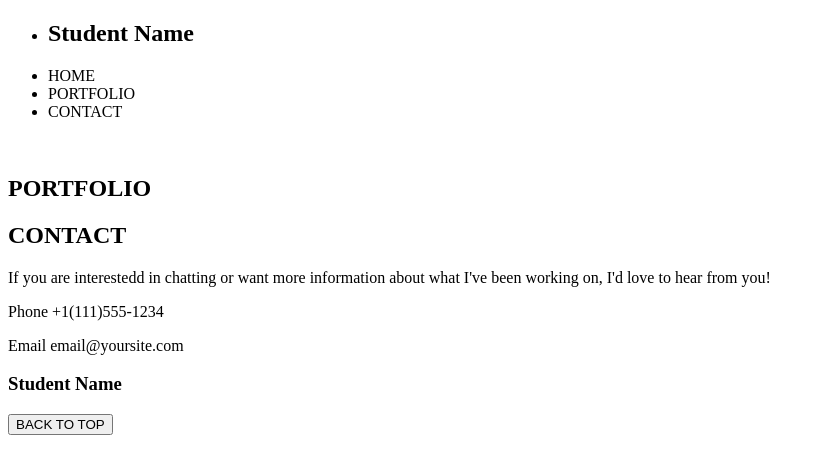
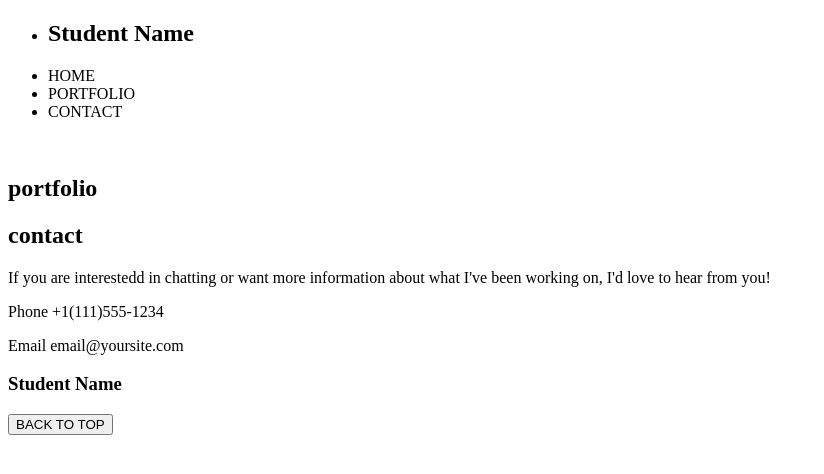
Before and after one commit to canpu/treehouse-frontend-project02, a plain HTML site: page index.html in a window 1280 px wide. Shown: the whole page, without its empty margins (0-824 px from the left). Drawn offline with Linux system fonts and the light colour scheme.

Commit message:
Added some HTML

```diff
--- a/index.html
+++ b/index.html
@@ -23,13 +23,18 @@
     </header>
     <main>
       <section>
-        <h2>PORTFOLIO</h2>
-        <div role="portfolio-wrapper">
-
+        <header>
+          <h2>portfolio</h2>
+        </header>
+        <div class="wrapper" role="portfolio-wrapper">
+          <div class="card">
+          </div>
         </div>
       </section>
       <section>
-        <h2>CONTACT</h2>
+        <header>
+          <h2>contact</h2>
+        </header>
         <p>If you are interestedd in chatting or want more information about what I've been working on, I'd love to hear from you!</p>
         <p>Phone <span>+1(111)555-1234</span></p>
         <p>Email <span>email@yoursite.com</span></p>
```
